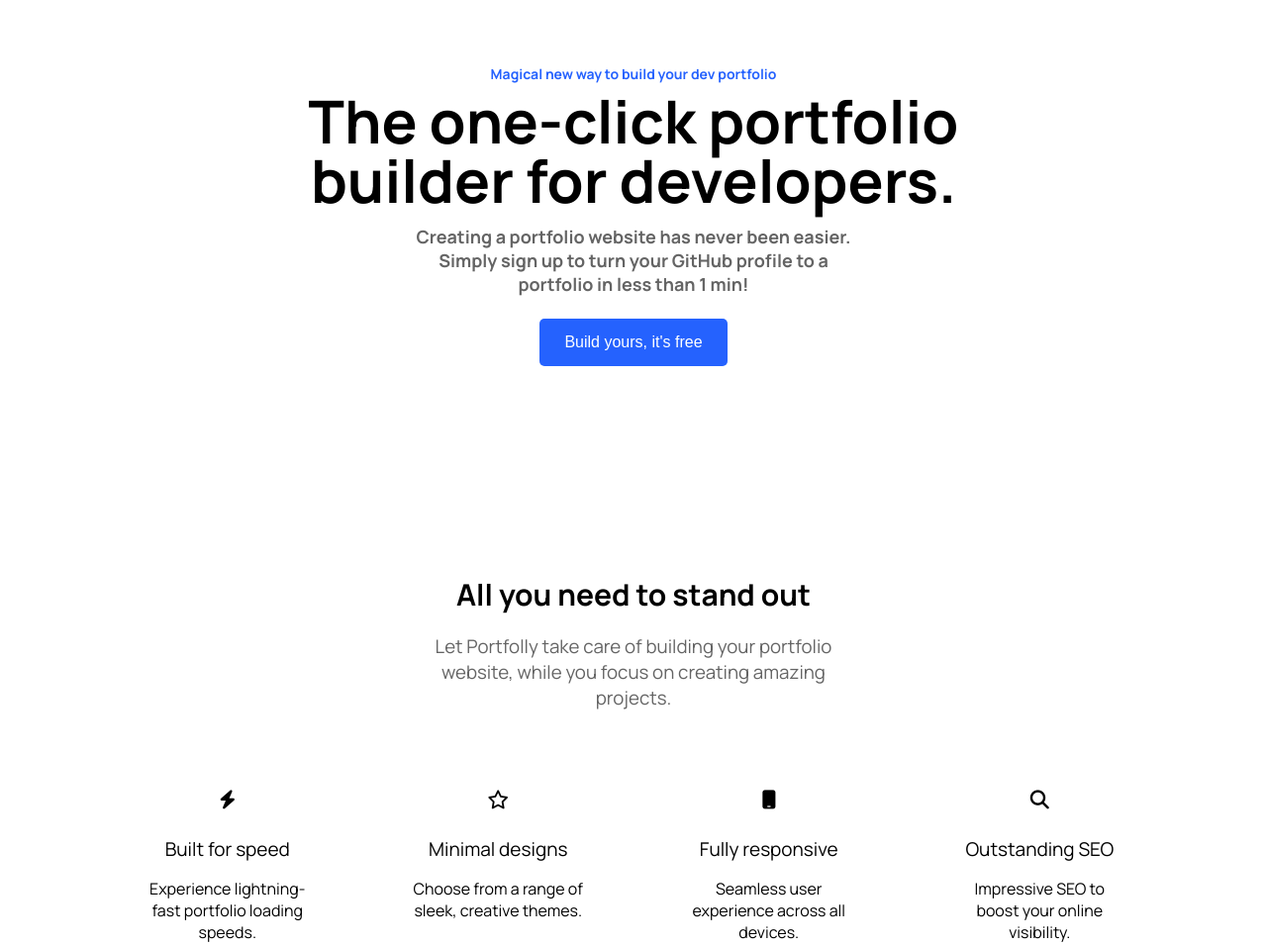
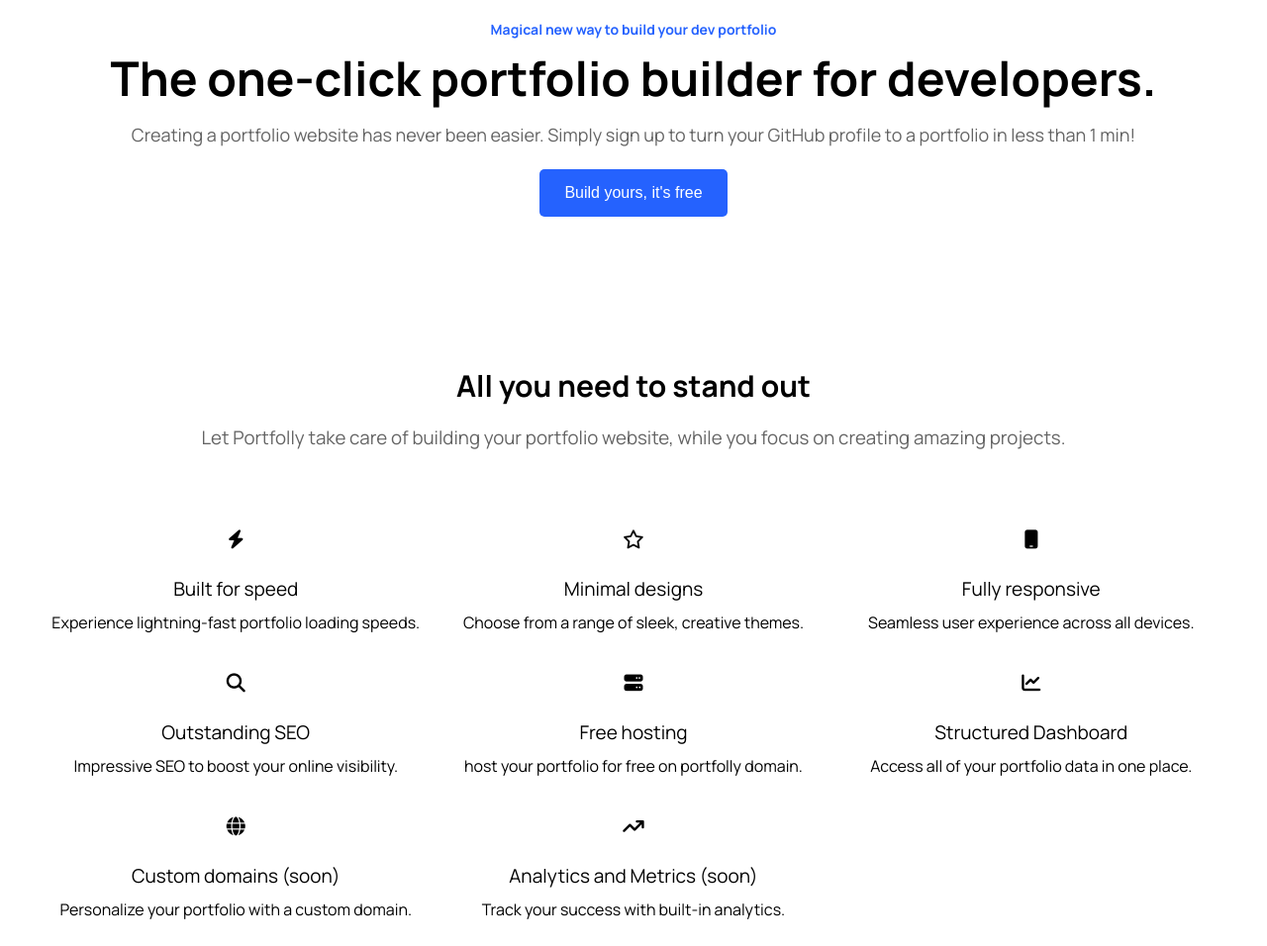
Before and after one commit to amine-omari/project--1, a plain HTML site: page index.html in a window 1280 px wide. Shown: the part 180-1136 px from the top of the page at 99% size. Drawn offline with Linux system fonts and the light colour scheme.

Commit message:
added a media query for the tablets

```diff
--- a/style.css
+++ b/style.css
@@ -194,3 +194,45 @@ section p {
         margin: 0px;
     }
 }
+
+
+@media only screen and (min-width:600px) {
+    html {
+        width: fit-content;
+    }
+    header {
+        display: flex;
+        justify-content: space-between;
+        margin-bottom: 150px;
+    }
+    main {
+        margin: 0px;
+    }
+    main h3 {
+        margin: 10px 0px;
+    }
+    main h1 {
+        font-size: 48px;
+        margin: 0px;
+    }
+    main h2 {
+        padding: 0px 80px;
+        font-weight: normal;
+    }
+    section {
+        padding: 0px 10px 0px 10px;
+        margin: 150px 30px 0px 30px;
+    }
+    section h3 {
+        padding: 0px 60px;
+    }
+    .features-container {
+        display: grid;
+        grid-template-columns: repeat(3, 1fr);
+        grid-template-rows: repeat(3, auto);
+    }
+    section p {
+        padding: 0px;
+        margin: 10px 0px;
+    }
+}
```
